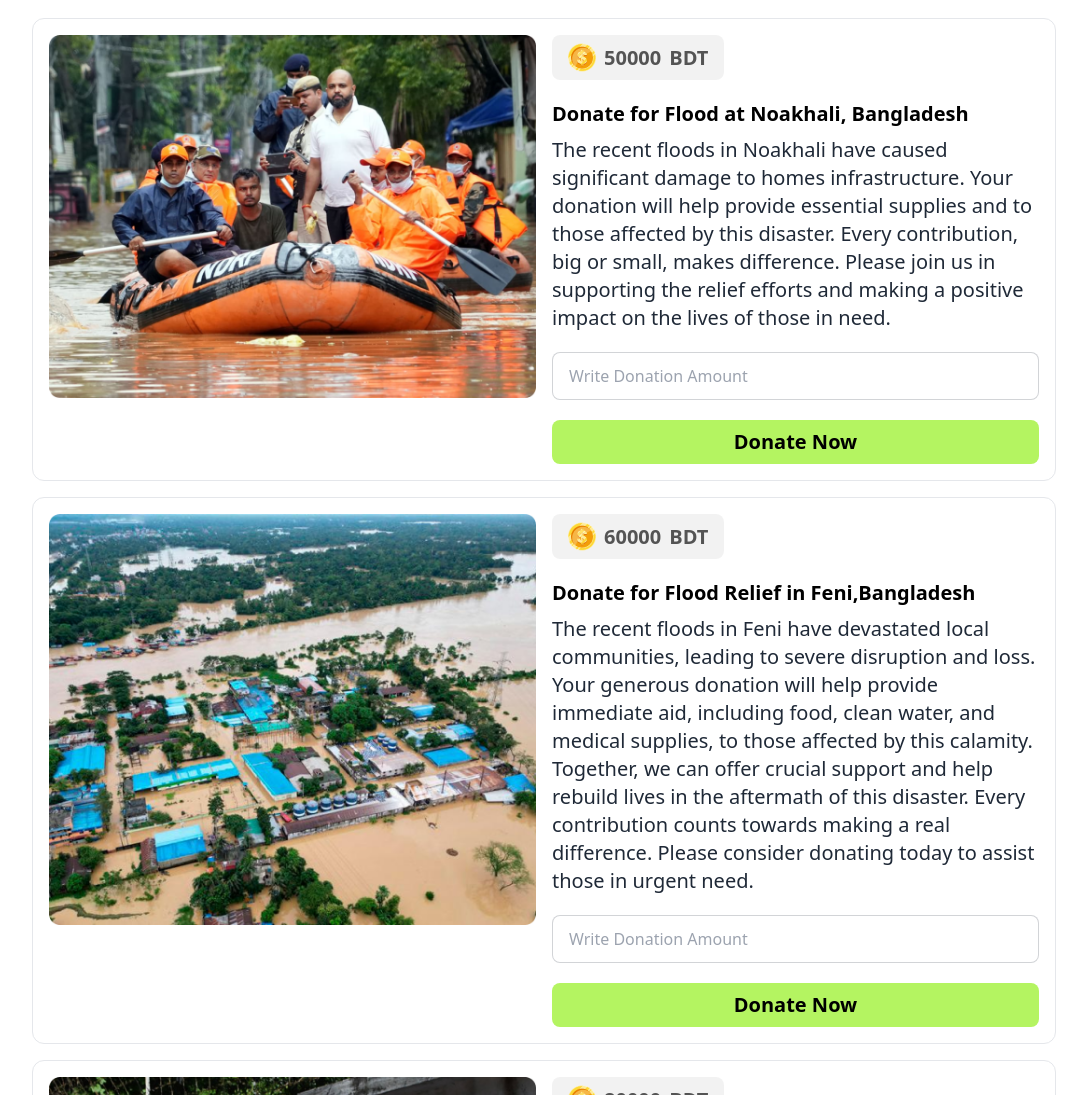
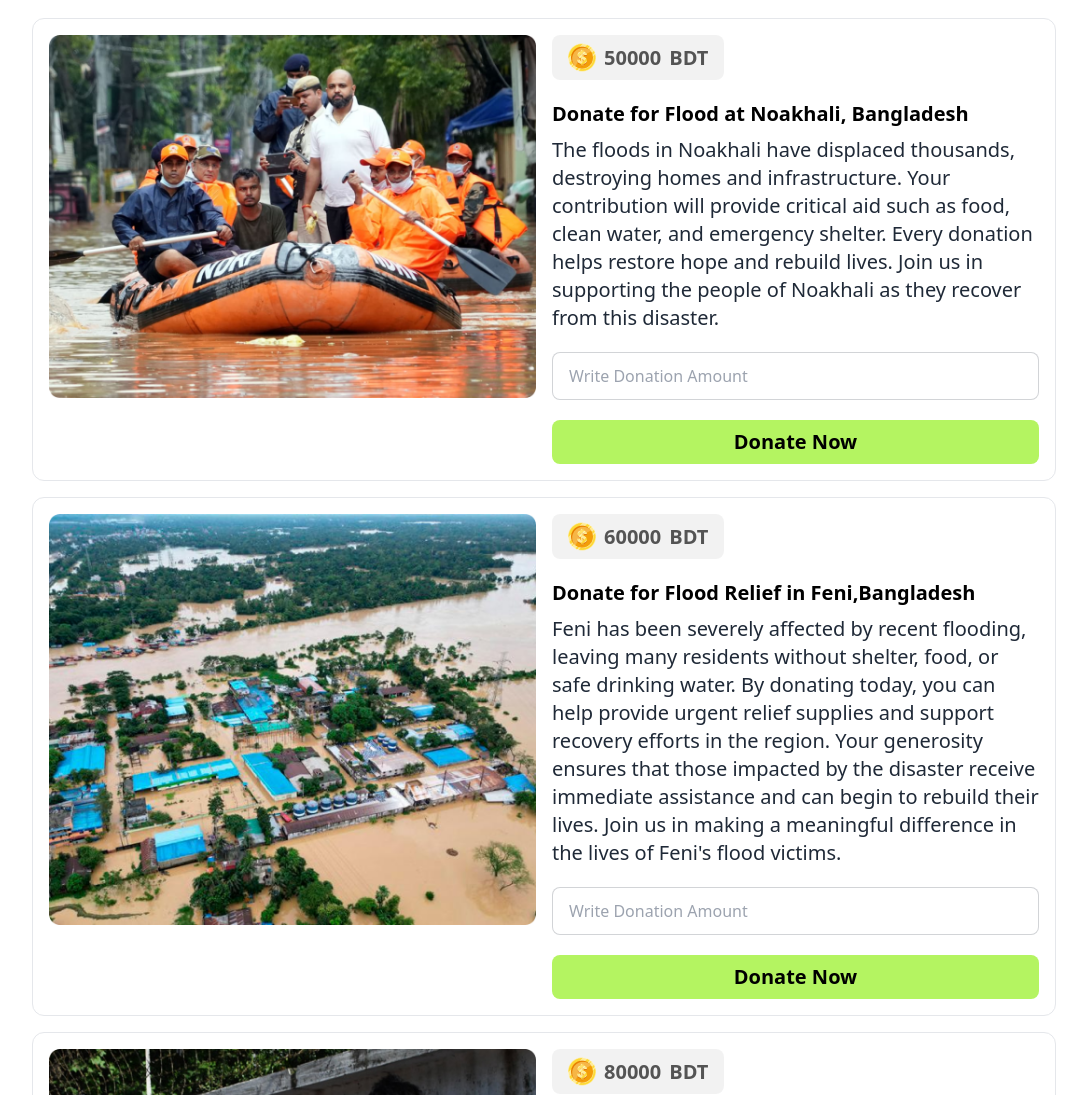
Before and after one commit to Sabuj-Chowdhury/Donation-DOM, a plain HTML site: page index.html in a window 1280 px wide. Shown: the part 180-1275 px from the top of the page, without its empty margins (96-1183 px from the left). Drawn offline with nearby package versions, Linux system fonts and the light colour scheme.

Commit message:
Some Text content Changed from Cart

```diff
--- a/index.html
+++ b/index.html
@@ -138,12 +138,12 @@
                 Donate for Flood at Noakhali, Bangladesh
               </h3>
               <p class="md:text-xl text-sm">
-                The recent floods in Noakhali have caused significant damage to
-                homes infrastructure. Your donation will help provide essential
-                supplies and to those affected by this disaster. Every
-                contribution, big or small, makes difference. Please join us in
-                supporting the relief efforts and making a positive impact on
-                the lives of those in need.
+                The floods in Noakhali have displaced thousands, destroying
+                homes and infrastructure. Your contribution will provide
+                critical aid such as food, clean water, and emergency shelter.
+                Every donation helps restore hope and rebuild lives. Join us in
+                supporting the people of Noakhali as they recover from this
+                disaster.
               </p>
             </div>
 
@@ -196,14 +196,13 @@
                 Donate for Flood Relief in Feni,Bangladesh
               </h3>
               <p class="md:text-xl text-sm">
-                The recent floods in Feni have devastated local communities,
-                leading to severe disruption and loss. Your generous donation
-                will help provide immediate aid, including food, clean water,
-                and medical supplies, to those affected by this calamity.
-                Together, we can offer crucial support and help rebuild lives in
-                the aftermath of this disaster. Every contribution counts
-                towards making a real difference. Please consider donating today
-                to assist those in urgent need.
+                Feni has been severely affected by recent flooding, leaving many
+                residents without shelter, food, or safe drinking water. By
+                donating today, you can help provide urgent relief supplies and
+                support recovery efforts in the region. Your generosity ensures
+                that those impacted by the disaster receive immediate assistance
+                and can begin to rebuild their lives. Join us in making a
+                meaningful difference in the lives of Feni's flood victims.
               </p>
             </div>
 
```
